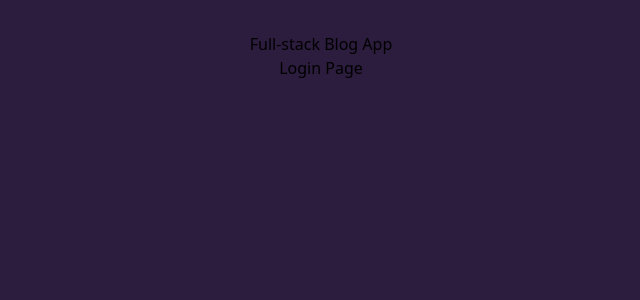
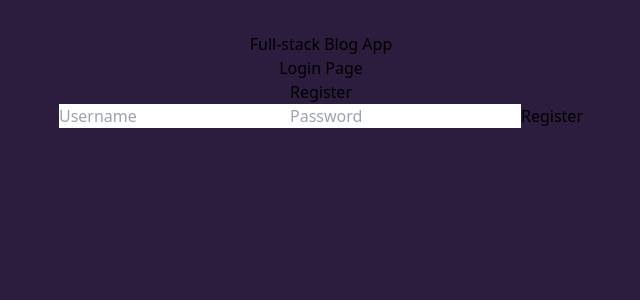
Before and after one commit to coolboydev8/blog-django-react, a React (Vite) app in the folder frontend/: page /login in a window 1280 px wide. Shown: the top 300 px of the page, without its empty margins (319-959 px from the left). Built offline with nearby package versions, Linux system fonts and the light colour scheme.

Commit message:
add Form component and add it to Login & Register pages

```diff
--- a/frontend/src/components/Form.jsx
+++ b/frontend/src/components/Form.jsx
@@ -2,7 +2,7 @@
 import api from "../api";
 import { useNavigate } from "react-router-dom";
 import { ACCESS_TOKEN, REFRESH_TOKEN } from "../constants";
-import LoadingIndicator from "./LoadingIndicator";
+import Loading from "./Loading";
 
 const Form = ({ route, pagetype }) => {
   const [username, setUsername] = useState("");
@@ -49,7 +49,7 @@
         onChange={(e) => setPassword(e.target.value)}
         placeholder="Password"
       />
-      {loading && <LoadingIndicator />}
+      {loading && <Loading />}
       <button className="" type="submit">
         {name}
       </button>
--- a/frontend/src/pages/Login.jsx
+++ b/frontend/src/pages/Login.jsx
@@ -1,9 +1,11 @@
 import React from "react";
+import Form from "../components/Form";
 
 const Login = () => {
   return (
     <div>
       <h1 className="text-white text-3xl">Login Page</h1>
+      <Form route="/api/token/" method="login" />
     </div>
   );
 };
--- a/frontend/src/pages/Register.jsx
+++ b/frontend/src/pages/Register.jsx
@@ -1,9 +1,11 @@
 import React from "react";
+import Form from "../components/Form";
 
 const Register = () => {
   return (
     <div>
       <h1 className="text-white text-3xl">Register Page</h1>
+      <Form route="/api/user/register/" method="register" />
     </div>
   );
 };
```
